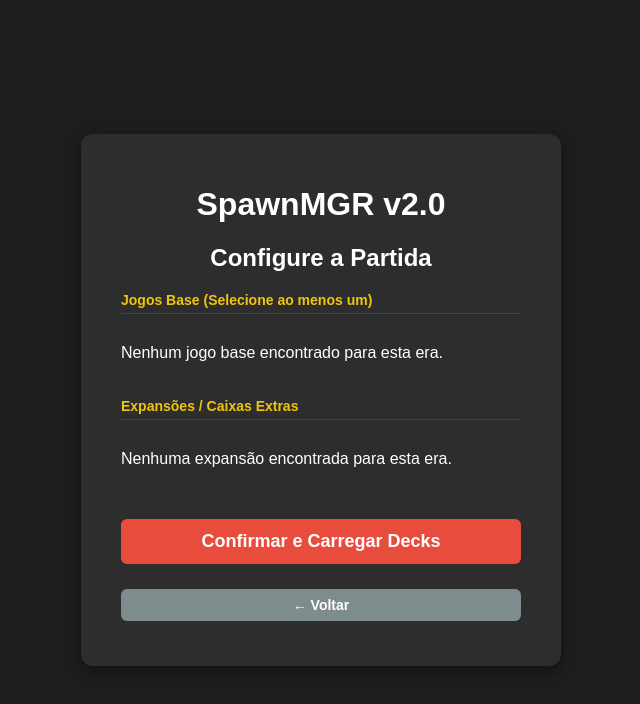
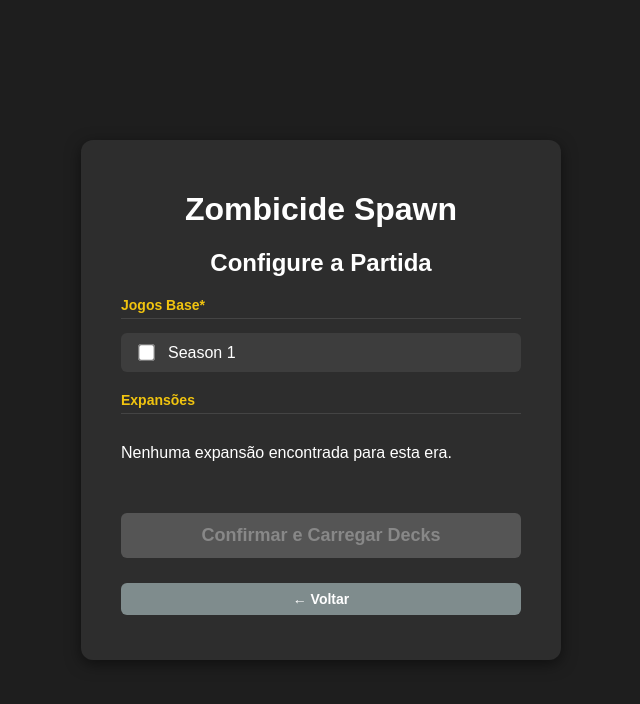
Before and after one commit to gflino/ZBC_Spawn_Web, a plain HTML site: page index.html in a window 1280 px wide. Both pictures are taken after a click on the button "Clássico / Moderno". Shown: the whole page, without its empty margins (319-959 px from the left). Drawn offline with Linux system fonts and the light colour scheme; no server answers.

Commit message:
Add files via upload

```diff
--- a/app.js
+++ b/app.js
@@ -16,10 +16,9 @@
 const dangerLevel = document.getElementById('danger-level');
 
 // --- SUA LISTA DE ARQUIVOS PARA TESTE ---
-// Quando criar um JSON novo, basta jogar o nome dele aqui dentro!
 const listaArquivosJson = [
     'classic_season1.json',
-    'classic_season2_prison_outbreak.json',
+    'classic_season2.json',
     'black_plague.json',
     'green_horde.json',
     'white_death.json',
@@ -37,8 +36,6 @@
     'berserk_walkers.json',
     'warlords_of_the_middle_kingdom.json',
     'warlords_of_the_rising_sun.json'
-
-
 ];
 
 // Memória do App: Guardará todos os JSONs lidos com seus respectivos metadados
@@ -107,16 +104,26 @@
         listBaseGames.innerHTML = '';
         listExpansions.innerHTML = '';
 
-        // Filtra os arquivos carregados que pertencem a este tema lendo o INSIDE do JSON
-        const caixasDoTema = bancoDeDadosPreCarregado.filter(item =>
-            item.dados.theme && item.dados.theme.toLowerCase() === temaEscolhido
-        );
+        // Filtra os arquivos carregados com regra de tradução flexível
+        const caixasDoTema = bancoDeDadosPreCarregado.filter(item => {
+            // Se o JSON não tiver a chave theme, ignora
+            if (!item.dados.theme) return false;
 
-        // Separa dinamicamente Jogos Base de Expansões baseado na propriedade interna do JSON
-        // (Ajuste o termo "box_type" ou "base" se o seu JSON usar palavras diferentes)
+            const temaDoJson = item.dados.theme.toLowerCase();
+
+            // Regra especial: O botão "classico" captura "classic", "modern", ou "classico"
+            if (temaEscolhido === 'classico') {
+                return temaDoJson === 'classic' || temaDoJson === 'modern' || temaDoJson === 'classico' || temaDoJson === 'moderno';
+            }
+
+            // Para os outros botões (fantasy, scifi, etc.), a palavra tem que bater exatamente
+            return temaDoJson === temaEscolhido;
+        });
+
         // Pega os itens onde is_base_game é verdadeiro
         const bases = caixasDoTema.filter(item => item.dados.is_base_game);
-            // Pega os itens onde is_base_game é falso (o ponto de exclamação inverte a checagem)
+
+        // Pega os itens onde is_base_game é falso
         const expansoes = caixasDoTema.filter(item => !item.dados.is_base_game);
 
         // Renderiza os Jogos Base encontrados
@@ -127,9 +134,18 @@
         if (expansoes.length === 0) listExpansions.innerHTML = "<p>Nenhuma expansão encontrada para esta era.</p>";
         else expansoes.forEach(item => criarCheckbox(item, listExpansions));
 
+        // Bloqueia o botão de confirmar ao entrar na tela
+        btnConfirmLoad.disabled = true;
+
         mostrarTela(screenExpansion);
     });
 });
+
+// --- FUNÇÃO PARA VIGIAR O BOTÃO ---
+function validarBotaoConfirmar() {
+    const basesMarcadas = listBaseGames.querySelectorAll('input[type="checkbox"]:checked');
+    btnConfirmLoad.disabled = basesMarcadas.length === 0;
+}
 
 // Cria visualmente o checkbox na tela usando os metadados do próprio JSON
 function criarCheckbox(item, containerAlvo) {
@@ -141,6 +157,9 @@
     checkbox.value = item.arquivo; // O ID do checkbox é o nome do arquivo
     checkbox.setAttribute('data-name', item.dados.game_version); // O nome visível vem de dentro do JSON
 
+    // Adiciona o ouvinte para checar a validação sempre que houver alteração
+    checkbox.addEventListener('change', validarBotaoConfirmar);
+
     label.appendChild(checkbox);
     label.appendChild(document.createTextNode(item.dados.game_version));
     containerAlvo.appendChild(label);
@@ -150,8 +169,8 @@
 btnConfirmLoad.addEventListener('click', () => {
     const marcados = screenExpansion.querySelectorAll('input[type="checkbox"]:checked');
 
+    // Essa checagem extra se mantém por segurança, mas o botão disabled já previne o clique
     if (marcados.length === 0) {
-        alert("Por favor, selecione ao menos um deck para jogar!");
         return;
     }
 
--- a/index.html
+++ b/index.html
@@ -3,12 +3,12 @@
 <head>
     <meta charset="UTF-8">
     <meta name="viewport" content="width=device-width, initial-scale=1.0">
-    <title>SpawnMGR - Versão Web</title>
+    <title>Zombicide Spawn</title>
     <link rel="stylesheet" href="style.css">
 </head>
 <body>
     <div class="container" id="app-container">
-        <h1>SpawnMGR v2.0</h1>
+        <h1>Zombicide Spawn</h1>
 
         <div id="screen-theme" class="screen active">
             <h2>Escolha a Era:</h2>
@@ -17,7 +17,8 @@
                 <button class="btn-theme" data-theme="fantasy">Fantasia</button>
                 <button class="btn-theme" data-theme="scifi">Sci-Fi (Invader)</button>
                 <button class="btn-theme" data-theme="velhooeste">Velho Oeste</button>
-                <button class="btn-theme" data-theme="marveldc">Marvel / DC</button>
+                <button class="btn-theme" data-theme="marveldc">Marvel Zombies</button>
+                <button class="btn-theme" data-theme="dc">DCEASED</button>
                 <button class="btn-theme" data-theme="notld">Night of the Living Dead</button>
             </div>
         </div>
@@ -27,12 +28,12 @@
 
             <div class="catalog-sections">
                 <div class="section-group">
-                    <h3>Jogos Base (Selecione ao menos um)</h3>
+                    <h3>Jogos Base*</h3>
                     <div id="list-base-games" class="checkbox-list"></div>
                 </div>
 
                 <div class="section-group">
-                    <h3>Expansões / Caixas Extras</h3>
+                    <h3>Expansões</h3>
                     <div id="list-expansions" class="checkbox-list"></div>
                 </div>
             </div>
--- a/style.css
+++ b/style.css
@@ -101,6 +101,13 @@
 }
 
 .btn-confirm-load { background-color: #2ecc71; }
+/* Estilo para quando o botão estiver bloqueado */
+#btn-confirm-load:disabled {
+    background-color: #555555; /* Cor cinza apagada */
+    color: #888888;
+    cursor: not-allowed; /* Muda o mouse para um símbolo de 'proibido' */
+    transform: none; /* Tira o efeito de clique */
+}
 .btn-confirm-load:active { background-color: #27ae60; }
 
 .btn-back { background-color: #7f8c8d; font-size: 14px; padding: 8px 16px; margin-top: 10px; }
```
